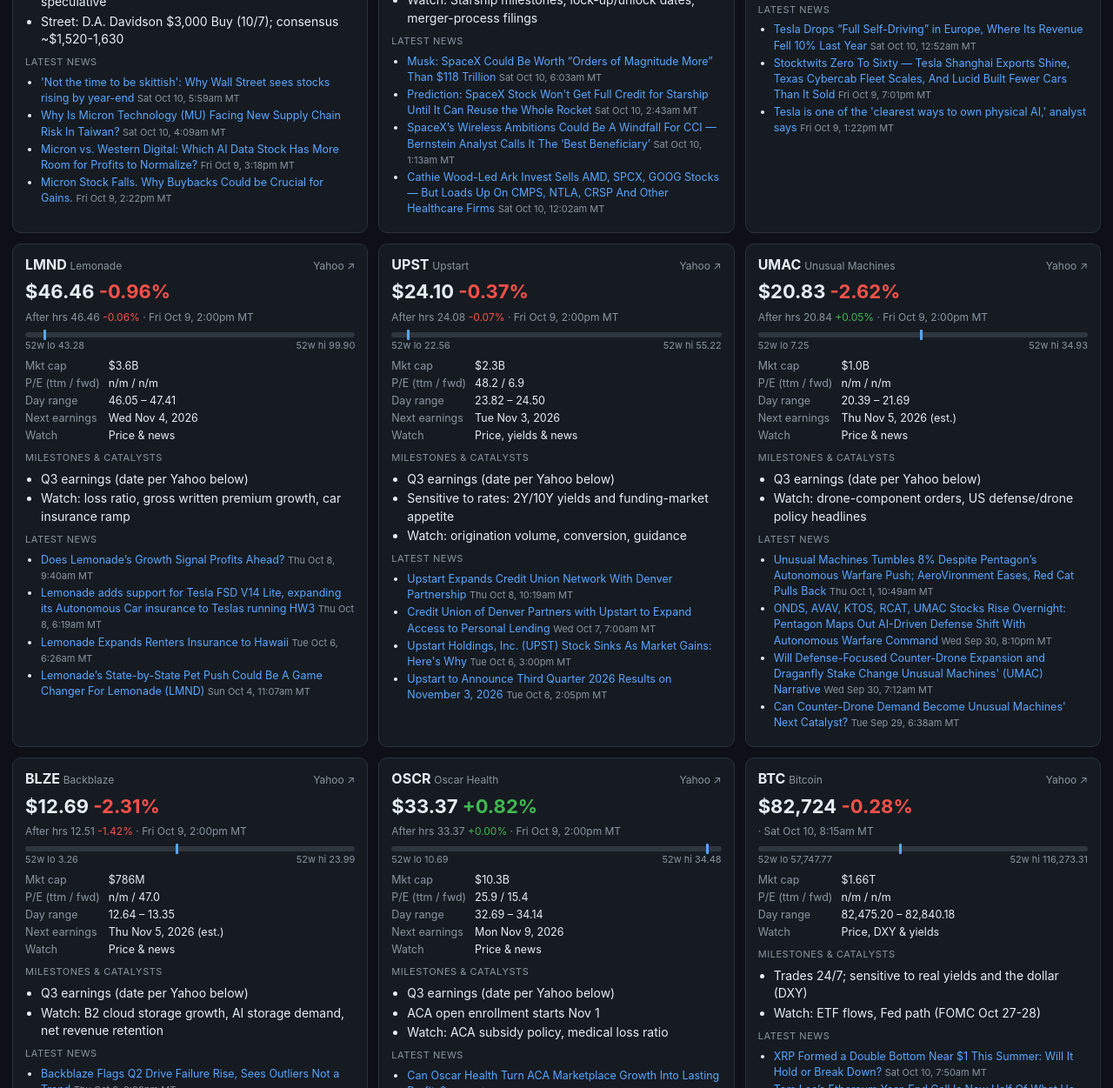
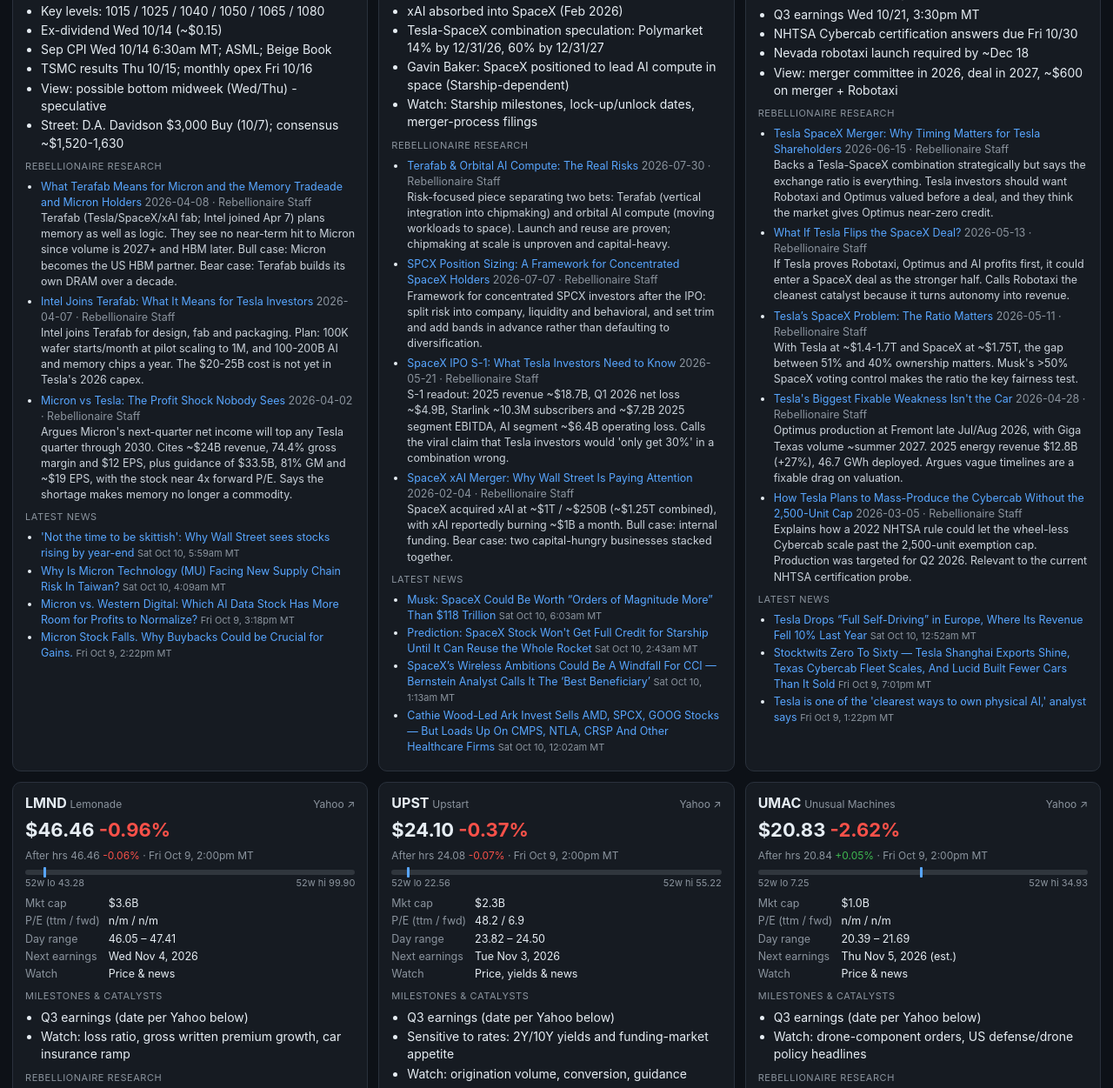
Before and after one commit to therarecoder/mw-3obtfyzv0x, a plain HTML site: page index.html in a window 1280 px wide. Shown: the part 533-1784 px from the top of the page at 87% size. Drawn offline with Linux system fonts and the light colour scheme.

Commit message:
data Sat Oct 10 2026, 8:25am MT

```diff
--- a/data.json
+++ b/data.json
@@ -1,6 +1,6 @@
 {
- "generated_at": "2026-10-10T08:15:29.416048-06:00",
- "generated_mt": "Sat Oct 10 2026, 8:15am MT",
+ "generated_at": "2026-10-10T08:25:33.525360-06:00",
+ "generated_mt": "Sat Oct 10 2026, 8:25am MT",
  "market_open": false,
  "watchlist": [
   {
@@ -410,12 +410,12 @@
     "Watch: ETF flows, Fed path (FOMC Oct 27-28)"
    ],
    "watch": "Price, DXY & yields",
-   "price": 82723.52,
-   "chg_pct": -0.27607092,
-   "chg": -229.00781,
+   "price": 82753.67,
+   "chg_pct": -0.23972672,
+   "chg": -198.85938,
    "lo52": 57747.766,
    "hi52": 116273.31,
-   "mcap": 1662402035712,
+   "mcap": 1662900109312,
    "pe": null,
    "fpe": null,
    "post": null,
@@ -424,8 +424,13 @@
    "pre_pct": null,
    "day_lo": 82475.2,
    "day_hi": 82840.18,
-   "as_of": "Sat Oct 10, 8:15am MT",
+   "as_of": "Sat Oct 10, 8:25am MT",
    "news": [
+    {
+     "title": "Arthur Hayes Says French Debt Crisis Could Send Bitcoin To $250,000 As AI Debt Risks Mount",
+     "link": "https://stocktwits.com/news-articles/markets/cryptocurrency/arthur-hayes-says-french-debt-crisis-bitcoin-to-250k-ai-debt/cZxTzRPRBnU?.tsrc=rss",
+     "when": "Sat Oct 10, 8:10am MT"
+    },
     {
      "title": "XRP Formed a Double Bottom Near $1 This Summer: Will It Hold or Break Down?",
      "link": "https://247wallst.com/investing/cryptocurrency/2026/10/10/xrp-formed-a-double-bottom-near-1-this-summer-will-it-hold-or-break-down-2/?.tsrc=rss",
@@ -440,11 +445,6 @@
      "title": "How Much Crypto Is Too Much for Retirement?",
      "link": "https://247wallst.com/investing/cryptocurrency/2026/10/10/how-much-crypto-is-too-much-for-retirement/?.tsrc=rss",
      "when": "Sat Oct 10, 5:30am MT"
-    },
-    {
-     "title": "AAVE Jumps After Citrini Research Bets On DeFi Tokens\u2019 $157T Tokenization Opportunity",
-     "link": "https://stocktwits.com/news-articles/markets/cryptocurrency/aave-jumps-after-citrini-research-bets-defi-tokens-tokenization/cZxTtbZRBnM?.tsrc=rss",
-     "when": "Sat Oct 10, 4:25am MT"
     }
    ],
    "yahoo": "https://finance.yahoo.com/quote/BTC-USD"
@@ -577,5 +577,213 @@
    "window": "2026-09-30T20:00Z (Sep 30 2pm MT) to 2026-10-10T03:55Z",
    "count": 36
   }
+ },
+ "rebellionaire": {
+  "scraped_at": "2026-10-10T08:25-06:00",
+  "source": "https://www.rebellionaire.com",
+  "overview": "Rebellionaire (rebellionaire.com) is a Tesla-focused advisory firm led by Bradford Ferguson. It writes for concentrated investors and promotes covered calls and a trim-and-add discipline. Broad views: strongly bullish on Tesla (Robotaxi, Optimus, energy). It favors a Tesla-SpaceX combination only at a fair exchange ratio, ideally after Tesla's autonomy value is priced in. It runs a SpaceX hub covering the June 12 IPO and is bullish on Micron's AI-memory profits. It is a long-time Lemonade bull, covers Upstart every quarter, and has little crypto coverage.",
+  "posts_in_sitemap": 307,
+  "fetched_this_run": 0,
+  "tickers": {
+   "MU": [
+    {
+     "title": "What Terafab Means for Micron and the Memory Tradeade and Micron Holders",
+     "date": "2026-04-08",
+     "author": "Rebellionaire Staff",
+     "url": "https://www.rebellionaire.com/post/terafab-micron-memory-trade",
+     "summary": "Terafab (Tesla/SpaceX/xAI fab; Intel joined Apr 7) plans memory as well as logic. They see no near-term hit to Micron since volume is 2027+ and HBM later. Bull case: Micron becomes the US HBM partner. Bear case: Terafab builds its own DRAM over a decade.",
+     "curated": true
+    },
+    {
+     "title": "Intel Joins Terafab: What It Means for Tesla Investors",
+     "date": "2026-04-07",
+     "author": "Rebellionaire Staff",
+     "url": "https://www.rebellionaire.com/post/intel-joins-terafab-tesla-compute",
+     "summary": "Intel joins Terafab for design, fab and packaging. Plan: 100K wafer starts/month at pilot scaling to 1M, and 100-200B AI and memory chips a year. The $20-25B cost is not yet in Tesla's 2026 capex.",
+     "curated": true
+    },
+    {
+     "title": "Micron vs Tesla: The Profit Shock Nobody Sees",
+     "date": "2026-04-02",
+     "author": "Rebellionaire Staff",
+     "url": "https://www.rebellionaire.com/post/micron-vs-tesla-ai-memory-profits",
+     "summary": "Argues Micron's next-quarter net income will top any Tesla quarter through 2030. Cites ~$24B revenue, 74.4% gross margin and $12 EPS, plus guidance of $33.5B, 81% GM and ~$19 EPS, with the stock near 4x forward P/E. Says the shortage makes memory no longer a commodity.",
+     "curated": true
+    }
+   ],
+   "SPCX": [
+    {
+     "title": "Terafab & Orbital AI Compute: The Real Risks",
+     "date": "2026-07-30",
+     "author": "Rebellionaire Staff",
+     "url": "https://www.rebellionaire.com/post/terafab-orbital-ai-compute-risk",
+     "summary": "Risk-focused piece separating two bets: Terafab (vertical integration into chipmaking) and orbital AI compute (moving workloads to space). Launch and reuse are proven; chipmaking at scale is unproven and capital-heavy.",
+     "curated": true
+    },
+    {
+     "title": "SPCX Position Sizing: A Framework for Concentrated SpaceX Holders",
+     "date": "2026-07-07",
+     "author": "Rebellionaire Staff",
+     "url": "https://www.rebellionaire.com/post/spcx-position-sizing-concentration-risk",
+     "summary": "Framework for concentrated SPCX investors after the IPO: split risk into company, liquidity and behavioral, and set trim and add bands in advance rather than defaulting to diversification.",
+     "curated": true
+    },
+    {
+     "title": "SpaceX IPO S-1: What Tesla Investors Need to Know",
+     "date": "2026-05-21",
+     "author": "Rebellionaire Staff",
+     "url": "https://www.rebellionaire.com/post/spacex-ipo-s1-tesla-shareholder-rumor",
+     "summary": "S-1 readout: 2025 revenue ~$18.7B, Q1 2026 net loss ~$4.9B, Starlink ~10.3M subscribers and ~$7.2B 2025 segment EBITDA, AI segment ~$6.4B operating loss. Calls the viral claim that Tesla investors would 'only get 30%' in a combination wrong.",
+     "curated": true
+    },
+    {
+     "title": "SpaceX xAI Merger: Why Wall Street Is Paying Attention",
+     "date": "2026-02-04",
+     "author": "Rebellionaire Staff",
+     "url": "https://www.rebellionaire.com/post/spacex-xai-merger-wall-street",
+     "summary": "SpaceX acquired xAI at ~$1T / ~$250B (~$1.25T combined), with xAI reportedly burning ~$1B a month. Bull case: internal funding. Bear case: two capital-hungry businesses stacked together.",
+     "curated": true
+    }
+   ],
+   "TSLA": [
+    {
+     "title": "Tesla SpaceX Merger: Why Timing Matters for Tesla Shareholders",
+     "date": "2026-06-15",
+     "author": "Rebellionaire Staff",
+     "url": "https://www.rebellionaire.com/post/tesla-spacex-merger-timing",
+     "summary": "Backs a Tesla-SpaceX combination strategically but says the exchange ratio is everything. Tesla investors should want Robotaxi and Optimus valued before a deal, and they think the market gives Optimus near-zero credit.",
+     "curated": true
+    },
+    {
+     "title": "What If Tesla Flips the SpaceX Deal?",
+     "date": "2026-05-13",
+     "author": "Rebellionaire Staff",
+     "url": "https://www.rebellionaire.com/post/tesla-spacex-deal-tables-turned",
+     "summary": "If Tesla proves Robotaxi, Optimus and AI profits first, it could enter a SpaceX deal as the stronger half. Calls Robotaxi the cleanest catalyst because it turns autonomy into revenue.",
+     "curated": true
+    },
+    {
+     "title": "Tesla\u2019s SpaceX Problem: The Ratio Matters",
+     "date": "2026-05-11",
+     "author": "Rebellionaire Staff",
+     "url": "https://www.rebellionaire.com/post/tesla-spacex-merger-ratio",
+     "summary": "With Tesla at ~$1.4-1.7T and SpaceX at ~$1.75T, the gap between 51% and 40% ownership matters. Musk's >50% SpaceX voting control makes the ratio the key fairness test.",
+     "curated": true
+    },
+    {
+     "title": "Tesla's Biggest Fixable Weakness Isn't the Car",
+     "date": "2026-04-28",
+     "author": "Rebellionaire Staff",
+     "url": "https://www.rebellionaire.com/post/tesla-communication-problem-fsd-optimus-energy",
+     "summary": "Optimus production at Fremont late Jul/Aug 2026, with Giga Texas volume ~summer 2027. 2025 energy revenue $12.8B (+27%), 46.7 GWh deployed. Argues vague timelines are a fixable drag on valuation.",
+     "curated": true
+    },
+    {
+     "title": "How Tesla Plans to Mass-Produce the Cybercab Without the 2,500-Unit Cap",
+     "date": "2026-03-05",
+     "author": "Rebellionaire Staff",
+     "url": "https://www.rebellionaire.com/post/tesla-cybercab-production-regulatory-workaround",
+     "summary": "Explains how a 2022 NHTSA rule could let the wheel-less Cybercab scale past the 2,500-unit exemption cap. Production was targeted for Q2 2026. Relevant to the current NHTSA certification probe.",
+     "curated": true
+    }
+   ],
+   "LMND": [
+    {
+     "title": "Berkshire\u2019s AI Blind Spot in Insurance",
+     "date": "2026-05-05",
+     "author": "Rebellionaire Staff",
+     "url": "https://www.rebellionaire.com/post/berkshire-ai-insurance-blind-spot",
+     "summary": "Uses Ajit Jain's AI comments to argue legacy insurers trail AI-first Lemonade, since small-premium policies can't absorb human claim handling.",
+     "curated": true
+    },
+    {
+     "title": "Lemonade Offering Tesla Autonomous Insurance",
+     "date": "2026-01-21",
+     "author": "Rebellionaire Staff",
+     "url": "https://www.rebellionaire.com/post/lemonade-tesla-autonomous-insurance",
+     "summary": "Lemonade launched autonomous car insurance starting with Tesla FSD, with per-mile rates ~50% lower for FSD-engaged miles, priced from vehicle data.",
+     "curated": true
+    },
+    {
+     "title": "Everyone\u2019s Looking for the Next Tesla\u2014Here\u2019s What They Miss",
+     "date": "2025-12-10",
+     "author": "Rebellionaire Staff",
+     "url": "https://www.rebellionaire.com/post/next-tesla-lemonade-investing",
+     "summary": "After Lemonade's $20-to-$60 run, argues the next leg comes from improving loss ratios, newer lines and operating leverage.",
+     "curated": true
+    },
+    {
+     "title": "Inside Lemonade\u2019s AI Automation Shift in Tel Aviv",
+     "date": "2025-11-25",
+     "author": "Rebellionaire Staff",
+     "url": "https://www.rebellionaire.com/post/lemonade-ai-automation",
+     "summary": "Community notes from a Tel Aviv event: >60% of support tickets and ~57% of claims handled end-to-end by AI (event notes, not company filings).",
+     "curated": true
+    }
+   ],
+   "UPST": [
+    {
+     "title": "Upstart Q1 2026: Strong Quarter, Messy Message",
+     "date": "2026-05-18",
+     "author": "Henry Dierkes",
+     "url": "https://www.rebellionaire.com/post/upstart-q1-2026-earnings-review",
+     "summary": "Q1 2026: revenue $308M (+44%), originations $3.4B (+61%), GAAP loss of $0.07 per share, adj. EBITDA $40.5M, contribution margin down from 55% to 50%. Full-year guidance reaffirmed.",
+     "curated": true
+    },
+    {
+     "title": "Upstart Q1 2026 Results: Strong, Messy, Misread",
+     "date": "2026-05-06",
+     "author": "Henry Dierkes",
+     "url": "https://www.rebellionaire.com/post/upstart-q1-2026-results-review",
+     "summary": "Says Q1 was stronger than the market reaction implied; reaffirmed guidance was the biggest positive. Debate centers on EPS, balance-sheet loans and communication.",
+     "curated": true
+    },
+    {
+     "title": "Upstart Q1 2026 Preview: All Systems Gu?",
+     "date": "2026-05-04",
+     "author": "Henry Dierkes",
+     "url": "https://www.rebellionaire.com/post/upstart-q1-2026-earnings-preview",
+     "summary": "Q4 2025 recap: revenue $296M (+35%), GAAP net income $18.6M, balance-sheet loans cut $245M, 70% of auto and HELOC funding from partners.",
+     "curated": true
+    },
+    {
+     "title": "It's Gu Time: A Conversation With Upstart's Incoming CEO",
+     "date": "2026-02-25",
+     "author": "Henry Dierkes",
+     "url": "https://www.rebellionaire.com/post/its-gu-time-paul-gu-upstart-ceo-interview",
+     "summary": "Interview with incoming CEO Paul Gu covering Model 25, the Upstart Macro Index (est. to have avoided ~80% of 2022 disruption), his ~$4M open-market stock purchase and ~35% annual compounding guidance.",
+     "curated": true
+    }
+   ],
+   "UMAC": [],
+   "BLZE": [],
+   "OSCR": [],
+   "BTC-USD": [
+    {
+     "title": "Fed Ends Special Crypto Oversight Program",
+     "date": "2025-08-15",
+     "author": "Rebellionaire Staff",
+     "url": "https://www.rebellionaire.com/post/federal-reserve-crypto-oversight-ends",
+     "summary": "The Fed ended its special crypto supervision program, folding crypto oversight into its regular bank-supervision framework.",
+     "curated": true
+    },
+    {
+     "title": "Crypto Chaos: Tesla, Bitcoin, and the Market Freakout",
+     "date": "2025-02-26",
+     "author": "Rebellionaire Staff",
+     "url": "https://www.rebellionaire.com/post/crypto-chaos-tesla-bitcoin-and-the-market-freakout",
+     "summary": "Feb 2025 market recap: crypto selloff alongside a $1.5B Ethereum heist, Tesla dipping below $300, and FSD's China rollout.",
+     "curated": true
+    },
+    {
+     "title": "Trump's U.S. Crypto Reserve: Strategic Genius or Just More Chaos?",
+     "date": "2025-01-21",
+     "author": "Rebellionaire Staff",
+     "url": "https://www.rebellionaire.com/post/trump-s-u-s-crypto-reserve-strategic-genius-or-just-more-chaos",
+     "summary": "Weighs the proposed US crypto reserve: strategic support for digital assets versus more government control of the market.",
+     "curated": true
+    }
+   ]
+  }
  }
 }
--- a/index.html
+++ b/index.html
@@ -22,6 +22,7 @@
 .sec{font-size:11px;text-transform:uppercase;color:var(--mut);margin-top:9px;letter-spacing:.05em}
 a{color:var(--acc);text-decoration:none}a:hover{text-decoration:underline}
 .news li{font-size:12.5px}.news .mut{font-size:11px}
+.rb li{font-size:12.5px;margin:5px 0}.rb .sum{color:#c9d1d9}
 .tag{display:inline-block;font-size:11px;padding:1px 7px;border-radius:9px;background:#21262d;color:var(--mut);margin-left:4px}
 .hl{border-left:3px solid var(--warn);padding:8px 10px;background:#1f1a0d;border-radius:6px;margin:8px 0}
 .levels{display:flex;flex-wrap:wrap;gap:6px;margin:6px 0}.levels span{padding:3px 8px;border-radius:6px;background:#21262d;font-size:12px}
@@ -33,6 +34,7 @@
 <header><h1>Market Watchlist</h1><div class="meta">Last updated: <b id="upd">loading…</b> <span id="mkt"></span></div>
 <div class="tape" id="tape"></div></header>
 <main>
+<div class="card" id="rb-overview" style="margin-top:14px;display:none"><h3>Rebellionaire research <small id="rb-when"></small></h3><div id="rb-ov" style="font-size:13px"></div></div>
 <h2>Watchlist</h2>
 <div class="grid" id="cards"></div>
 
@@ -140,6 +142,12 @@
 const pc=x=>x==null?'':`<span class="${x>=0?'up':'dn'}">${x>=0?'+':''}${f(x)}%</span>`;
 const big=x=>x==null?'–':x>=1e12?'$'+f(x/1e12)+'T':x>=1e9?'$'+f(x/1e9,1)+'B':'$'+f(x/1e6,0)+'M';
 const esc=s=>String(s??'').replace(/[&<>"]/g,c=>({'&':'&amp;','<':'&lt;','>':'&gt;','"':'&quot;'}[c]));
+let RB=null;
+function rebel(sym){
+  if(!RB) return '';
+  const it=(RB.tickers||{})[sym]||[];
+  return `<div class="sec">Rebellionaire research</div><ul class="rb">${it.length?it.map(p=>`<li><a href="${esc(p.url)}" target="_blank" rel="noopener">${esc(p.title)}</a> <span class="mut">${esc(p.date)}${p.author?' · '+esc(p.author):''}</span><br><span class="sum">${esc(p.summary)}</span></li>`).join(''):'<li class="mut">No Rebellionaire coverage found.</li>'}</ul>`;
+}
 function card(c){
   const pos=(c.lo52!=null&&c.hi52>c.lo52)?Math.min(100,Math.max(0,(c.price-c.lo52)/(c.hi52-c.lo52)*100)):null;
   const ext=c.pre!=null?`Pre ${f(c.pre)} ${pc(c.pre_pct)}`:c.post!=null?`After hrs ${f(c.post)} ${pc(c.post_pct)}`:'';
@@ -150,6 +158,7 @@
   <div class="kv" style="margin-top:6px"><span>Mkt cap</span><span>${big(c.mcap)}</span><span>P/E (ttm / fwd)</span><span>${c.pe?f(c.pe,1):'n/m'} / ${c.fpe&&c.fpe>0?f(c.fpe,1):'n/m'}</span>
   <span>Day range</span><span>${f(c.day_lo)} – ${f(c.day_hi)}</span>${c.next_earnings?`<span>Next earnings</span><span>${esc(c.next_earnings)}</span>`:''}<span>Watch</span><span>${esc(c.watch)}</span></div>
   <div class="sec">Milestones &amp; catalysts</div><ul>${c.catalysts.map(x=>`<li>${esc(x)}</li>`).join('')}</ul>
+  ${rebel(c.symbol)}
   <div class="sec">Latest news</div><ul class="news">${(c.news||[]).map(n=>`<li><a href="${esc(n.link)}" target="_blank" rel="noopener">${esc(n.title)}</a> <span class="mut">${esc(n.when)}</span></li>`).join('')||'<li class="mut">none</li>'}</ul></div>`;
 }
 function render(d){
@@ -157,6 +166,8 @@
   const m=d.macro, t=d.treasury||{}, tips=d.tips||{};
   const tape=[['SMH',m['SMH']],['S&P',m['^GSPC']],['NDX',m['^NDX']],['VIX',m['^VIX']],['DXY',m['DX-Y.NYB']]];
   $('tape').innerHTML=tape.map(([k,v])=>`<span><b>${k}</b> ${f(v?.price)} ${pc(v?.chg_pct)}</span>`).join('')+`<span><b>10Y</b> ${f(m['^TNX']?.price)}%</span>`;
+  RB=d.rebellionaire||null;
+  if(RB){$('rb-overview').style.display='';$('rb-ov').textContent=RB.overview||'';$('rb-when').textContent='scanned '+String(RB.scraped_at||'').slice(0,10)+' · weekly Sun';}
   $('cards').innerHTML=d.watchlist.map(card).join('');
   const bp=(a,b)=>a!=null&&b!=null?` <span class="mut">(${a-b>=0?'+':''}${Math.round((a-b)*100)}bp)</span>`:'';
   $('macro-tbl').innerHTML=`<tr><th></th><th>Live (Yahoo)</th><th>Treasury close ${esc(t.date||'')}</th></tr>
```
